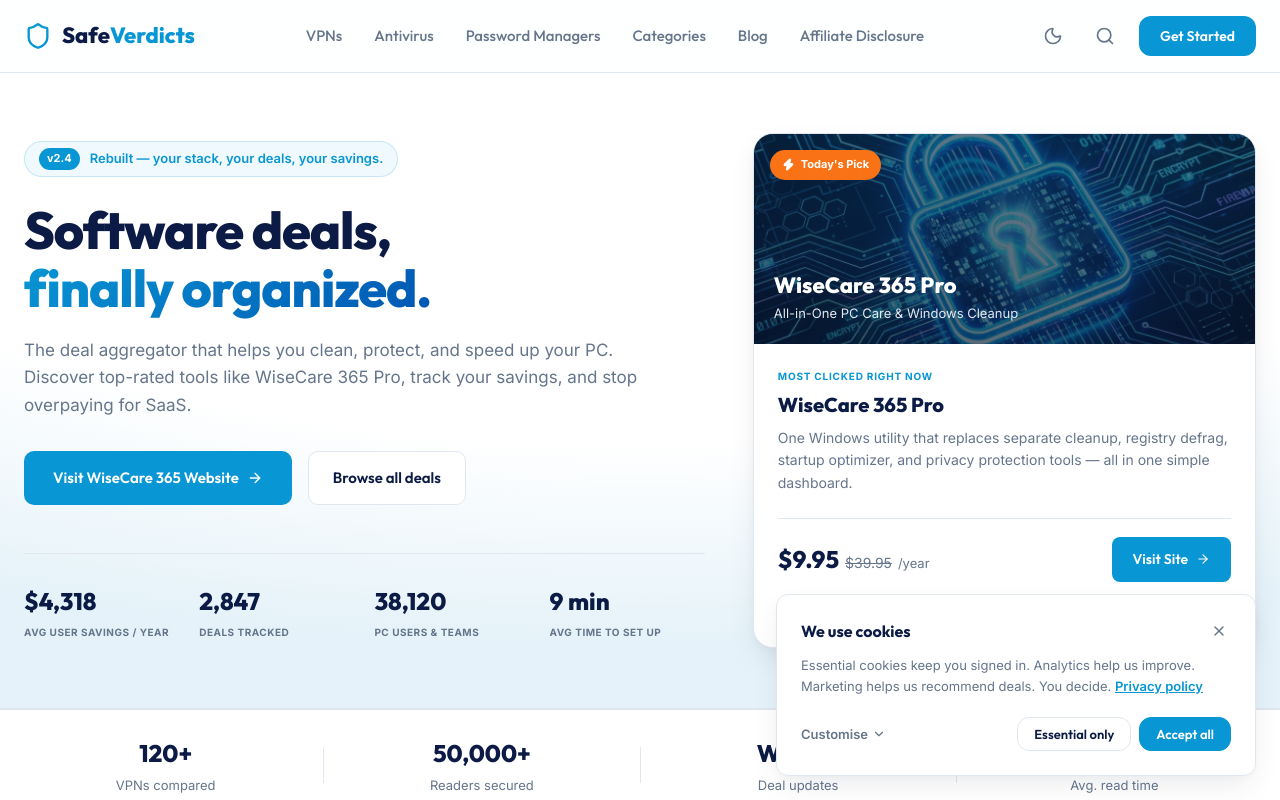
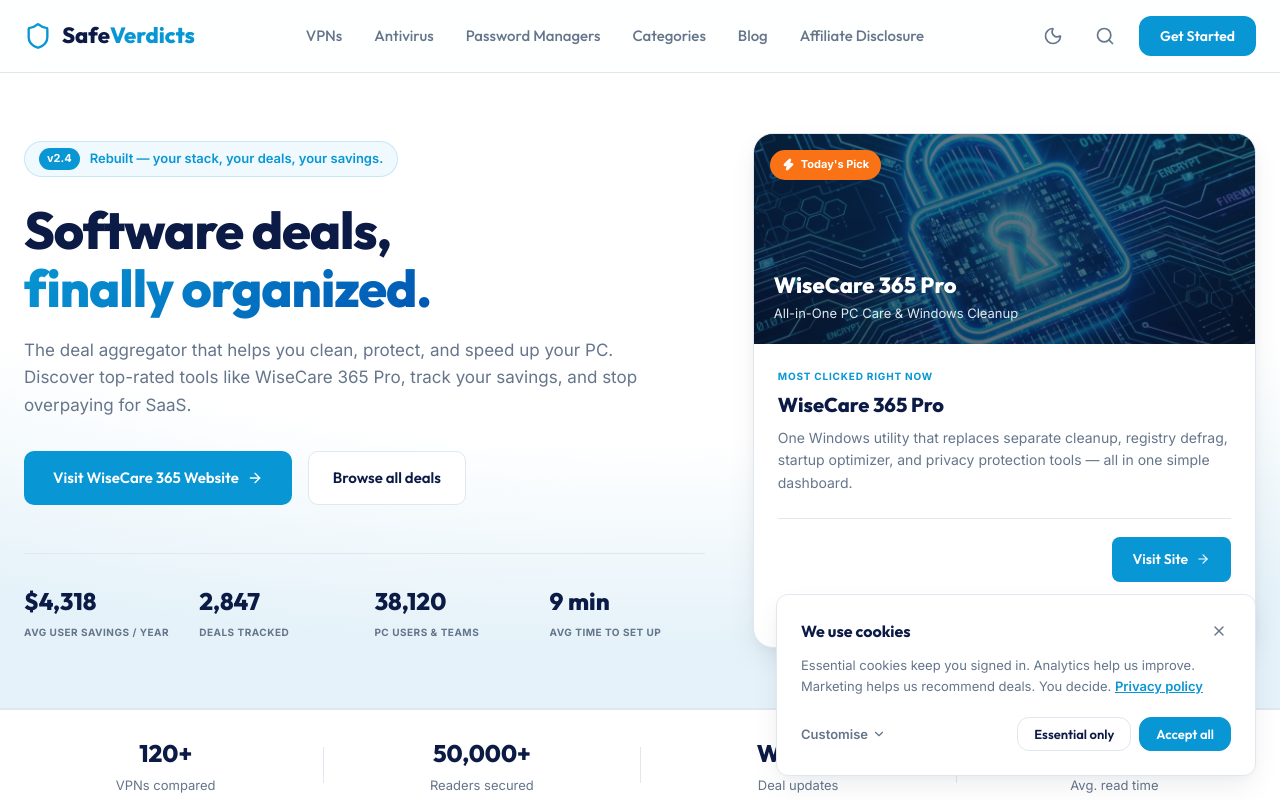
Before and after one commit to codershiveinterns-cloud/SafeVerdicts, a React (Vite) app: page / in a window 1280 px wide. Shown: the top 800 px of the page. Built offline with nearby package versions, Linux system fonts and the light colour scheme.

Commit message:
Remove pricing display from Today's Pick featured card on home page

```diff
--- a/src/pages/Home.jsx
+++ b/src/pages/Home.jsx
@@ -122,12 +122,7 @@
                   One Windows utility that replaces separate cleanup, registry defrag, startup optimizer, and privacy protection tools — all in one simple dashboard.
                 </p>
 
-                <div className="spotlight-product-footer">
-                  <div className="price-box">
-                    <span className="price-main">$9.95</span>
-                    <span className="price-slash">$39.95</span>
-                    <span className="price-sub">/year</span>
-                  </div>
+                <div className="spotlight-product-footer" style={{ justifyContent: 'flex-end' }}>
                   <a
                     href="https://www.wisecleaner.com/"
                     target="_blank"
```
